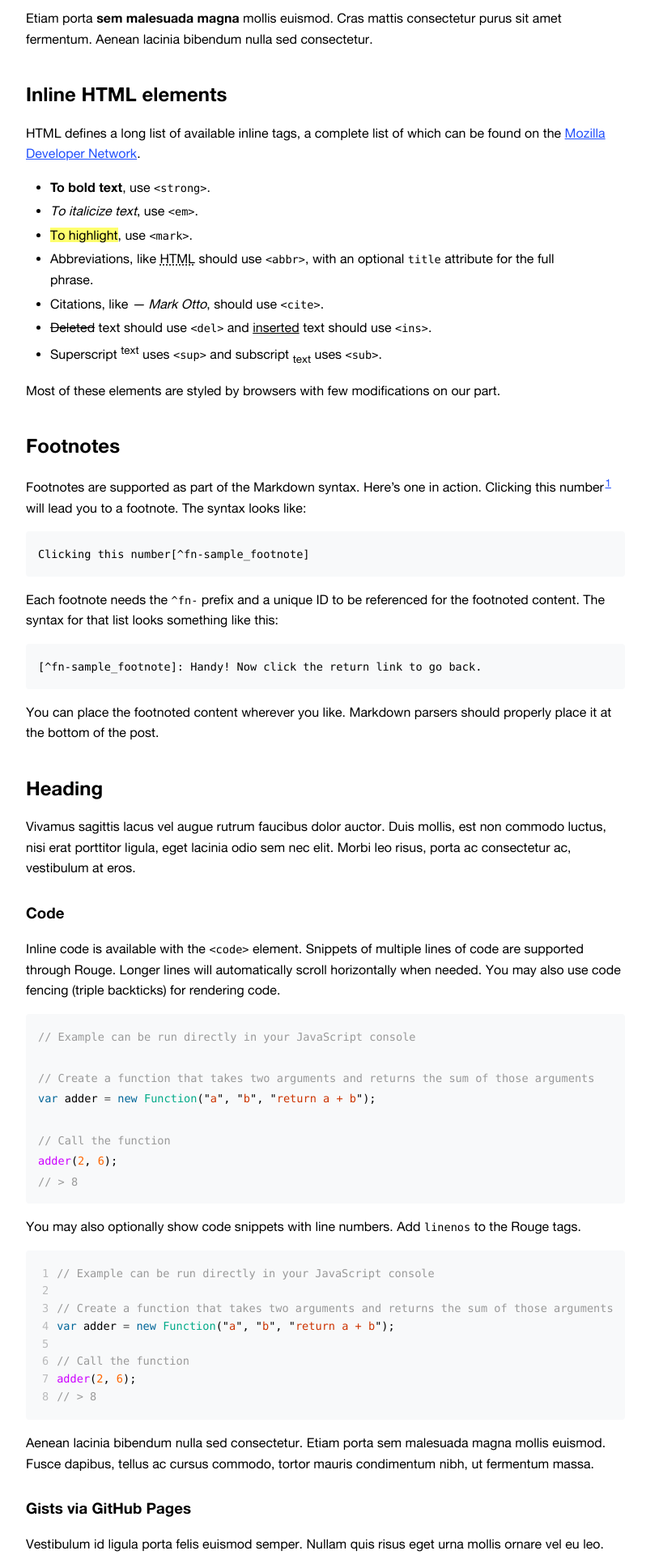
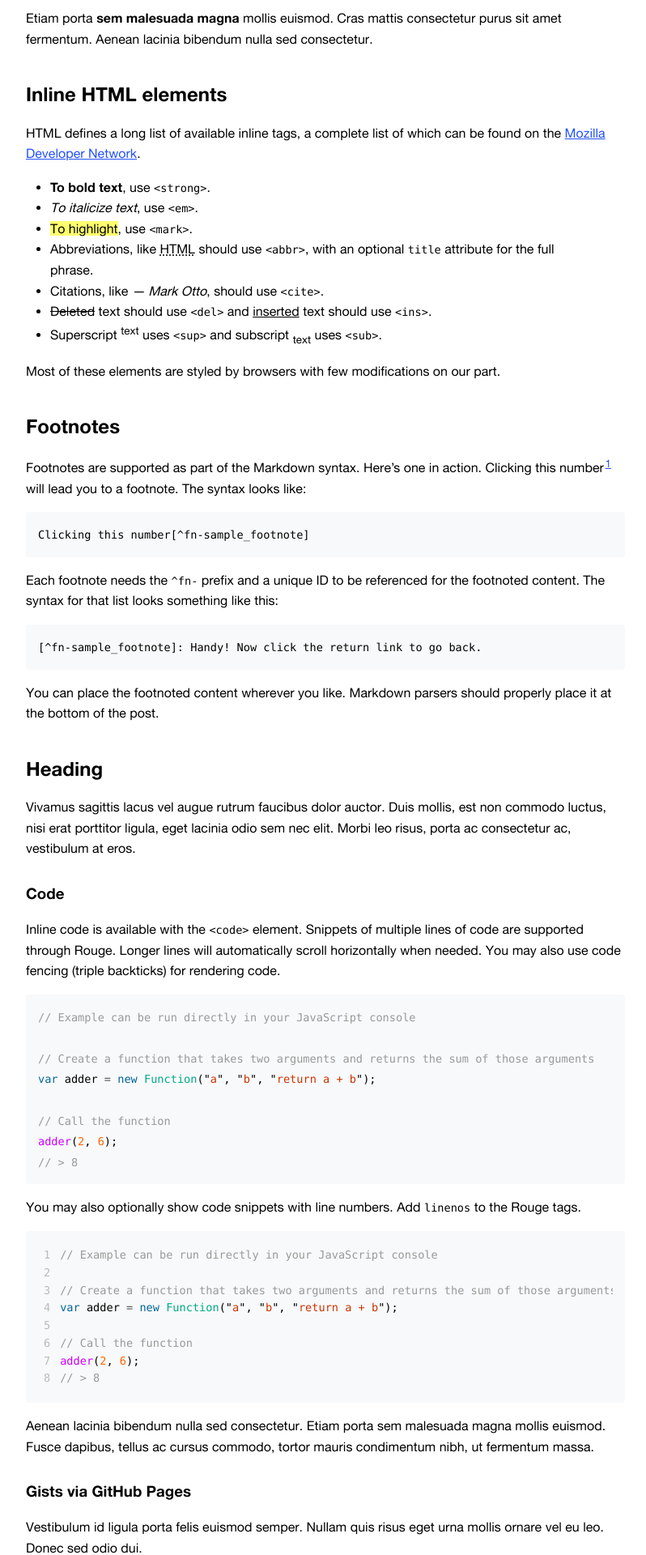
Before and after one commit to Gadiguibou/gadiguibou.github.io, a Jekyll site: the page built from _notes/example-content.md, in a window 1280 px wide. Shown: the part 582-2502 px from the top of the page at 81% size, without its empty margins (238-1036 px from the left). Built offline with Jekyll 4.4.1, drawn with Linux system fonts in a browser that asks for light colours.

Commit message:
Update css

```diff
--- a/_sass/_base.scss
+++ b/_sass/_base.scss
@@ -6,6 +6,8 @@
   --body-bg: white;
   --code-bg: #f8f9fa;
 }
+
+// Dark Mode
 
 @media (prefers-color-scheme: dark) {
   :root {
@@ -74,47 +76,3 @@
   background-color: #feff6e;
   // background-color: #fdd0e1;
 }
-
-img {
-  display: block;
-  max-width: 100%;
-  height: auto;
-}
-
-main ul, main ol {
-  margin: 15px 30px 0;
-}
-
-main li {
-  margin-top: 0.25rem;
-}
-
-table {
-  width: 100%;
-  border-collapse: collapse;
-}
-
-td,
-th {
-  vertical-align: top;
-  text-align: left;
-  padding: 2.5px 5px;
-  border: 1px solid var(--body-color);
-}
-
-// Markdown footnotes
-//
-// See the example content post for an example.
-
-// Footnote number within body text
-a[href^="#fn:"],
-// Back to footnote link
-a[href^="#fnref:"] {
-  margin-left: .1rem;
-}
-
-// List of footnotes
-.footnotes {
-  margin-top: 30px;
-  font-size: 85%;
-}
--- a/_sass/_code.scss
+++ b/_sass/_code.scss
@@ -53,7 +53,7 @@
 }
 
 .gist td, .gist th {
-  border: none;
+  border: 0;
 }
 
 .highlight .hll { background-color: #ffc; }
--- a/_sass/_layout.scss
+++ b/_sass/_layout.scss
@@ -24,6 +24,47 @@
   margin-bottom: 30px;
 }
 
+img {
+  display: block;
+  max-width: 100%;
+  height: auto;
+}
+
+main ul, main ol {
+  margin: 15px 30px 0;
+}
+
+main > table {
+  table-layout: fixed;
+  width: 100%;
+  border-collapse: collapse;
+}
+
+td,
+th {
+  padding: 2px 5px;
+  vertical-align: top;
+  text-align: left;
+  border: 1px solid var(--body-color);
+}
+
+// Markdown footnotes
+//
+// See the example content post for an example.
+
+// Footnote number within body text
+a[href^="#fn:"],
+// Back to footnote link
+a[href^="#fnref:"] {
+  margin-left: .1rem;
+}
+
+// List of footnotes
+.footnotes {
+  margin-top: 30px;
+  font-size: 85%;
+}
+
 footer {
   margin-top: 30px;
   margin-bottom: 30px;
```
